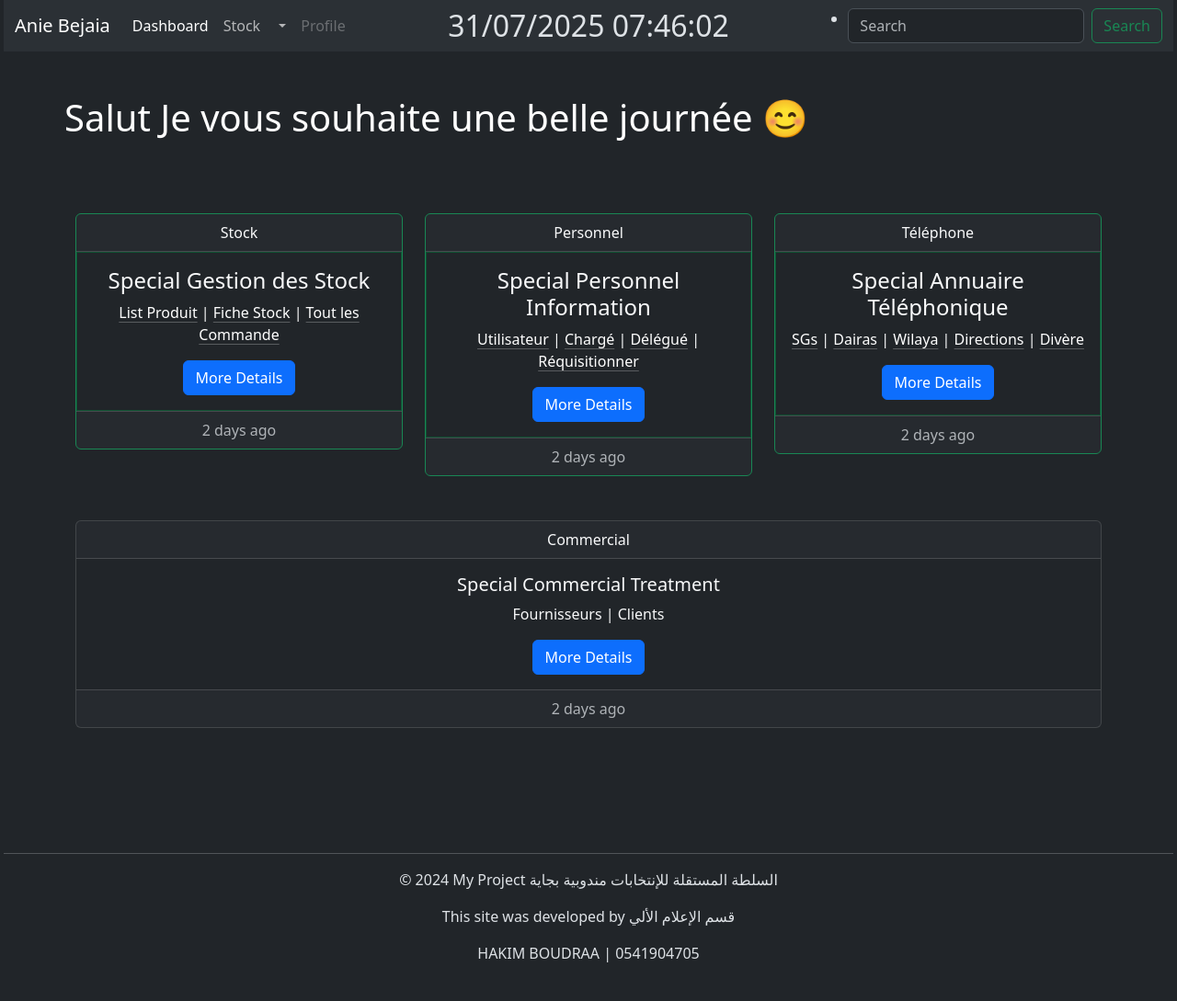
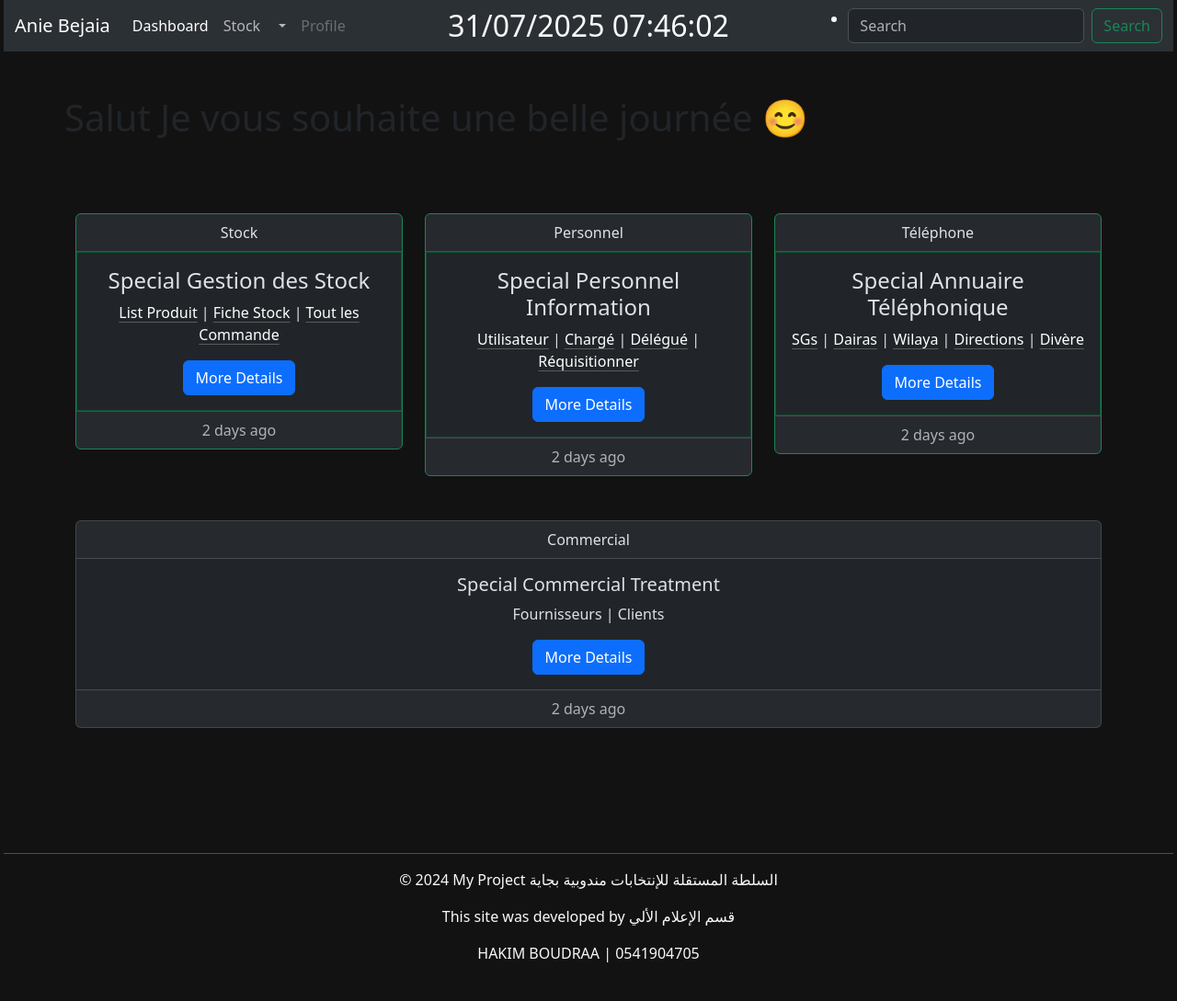
Before and after one commit to hboudraa/Invontary-master-user, a Django app: page / in a window 1280 px wide. Shown: the whole page at 92% size. Run offline with Django 5.2, Linux system fonts and the light colour scheme.

Commit message:
add options

```diff
--- /dev/null
+++ b/INVENTORY/PersonalApp/templatetags/phone_filters.py
@@ -0,0 +1,80 @@
+from django import template
+import re
+
+register = template.Library()
+
+
+@register.filter
+def format_phone(phone_number):
+    """
+    Format phone number from '0541904705' to '05-41-90-47-05'
+
+    Args:
+        phone_number: String or integer phone number
+
+    Returns:
+        Formatted phone number string
+    """
+    if not phone_number:
+        return phone_number
+
+    # Convert to string and remove any existing formatting
+    phone_str = str(phone_number).replace('-', '').replace(' ', '').replace('(', '').replace(')', '')
+
+    # Remove any non-digit characters except leading +
+    phone_str = re.sub(r'[^\d+]', '', phone_str)
+
+    # Handle different phone number formats
+    if len(phone_str) == 10 and phone_str.startswith('0'):
+        # Format: 0541904705 -> 05-41-90-47-05
+        return f"{phone_str[:2]}-{phone_str[2:4]}-{phone_str[4:6]}-{phone_str[6:8]}-{phone_str[8:]}"
+    elif len(phone_str) == 11 and phone_str.startswith('05'):
+        # Handle case where 0 might be missing: 541904705 -> 05-41-90-47-05
+        return f"0{phone_str[0]}-{phone_str[1:3]}-{phone_str[3:5]}-{phone_str[5:7]}-{phone_str[7:]}"
+    elif len(phone_str) == 9:
+        # Handle case where leading 0 is missing: 541904705 -> 05-41-90-47-05
+        return f"0{phone_str[0]}-{phone_str[1:3]}-{phone_str[3:5]}-{phone_str[5:7]}-{phone_str[7:]}"
+
+    return phone_number  # Return original if format doesn't match
+
+
+@register.filter
+def format_phone_display(phone_number):
+    """
+    Alternative formatting for display with parentheses
+    Format: 0541904705 -> (054) 190-47-05
+    """
+    if not phone_number:
+        return phone_number
+
+    phone_str = str(phone_number).replace('-', '').replace(' ', '').replace('(', '').replace(')', '')
+    phone_str = re.sub(r'[^\d]', '', phone_str)
+
+    if len(phone_str) == 10 and phone_str.startswith('0'):
+        return f"({phone_str[:3]}) {phone_str[3:6]}-{phone_str[6:8]}-{phone_str[8:]}"
+    elif len(phone_str) == 9:
+        return f"(0{phone_str[0:2]}) {phone_str[2:5]}-{phone_str[5:7]}-{phone_str[7:]}"
+
+    return phone_number
+
+
+@register.filter
+def format_phone_international(phone_number, country_code='+972'):
+    """
+    Format phone number with international country code
+    Format: 0541904705 -> +972-54-190-47-05
+    """
+    if not phone_number:
+        return phone_number
+
+    phone_str = str(phone_number).replace('-', '').replace(' ', '').replace('(', '').replace(')', '')
+    phone_str = re.sub(r'[^\d]', '', phone_str)
+
+    if len(phone_str) == 10 and phone_str.startswith('0'):
+        # Remove leading 0 for international format
+        phone_str = phone_str[1:]
+        return f"{country_code}-{phone_str[:2]}-{phone_str[2:5]}-{phone_str[5:7]}-{phone_str[7:]}"
+    elif len(phone_str) == 9:
+        return f"{country_code}-{phone_str[:2]}-{phone_str[2:5]}-{phone_str[5:7]}-{phone_str[7:]}"
+
+    return phone_number
--- a/INVENTORY/PersonalApp/views.py
+++ b/INVENTORY/PersonalApp/views.py
@@ -22,6 +22,7 @@ def charger(request):
     page_number = request.GET.get("page")
     page_obj = paginator.get_page(page_number)
     return render(request, 'charger.html', {
+        'list_charge' : list_charge,
         'page_obj': page_obj
     })
 
--- a/INVENTORY/StockApp/templates/home.html
+++ b/INVENTORY/StockApp/templates/home.html
@@ -2,14 +2,14 @@
 {% block title %}Dashboard | DW-06{% endblock %}
 {% block content %}
 <br><br>
-<h1>Salut {{ user.username | capfirst }} Je vous souhaite une belle journée 😊</h1>
+<h1 class="text-dark">Salut {{ user.username | capfirst }} Je vous souhaite une belle journée 😊</h1>
 <br>
 <br>
 <br>
-<div class="container text-center text-light">
+<div class="container text-center">
   <div class="row row-cols-3">
     <div class="col">
-      <div class="card text-center text-light border border-success">
+      <div class="card text-center border border-success">
         <div class="card-header">
           Stock
         </div>
@@ -34,7 +34,7 @@
       </div>
     </div>
     <div class="col">
-      <div class="card text-center text-light border border-success">
+      <div class="card text-center border border-success">
         <div class="card-header">
           Personnel
         </div>
@@ -57,7 +57,7 @@
       </div>
     </div>
     <div class="col">
-      <div class="card text-center text-light border border-success">
+      <div class="card text-center border border-success">
         <div class="card-header">
           Téléphone
         </div>
@@ -85,7 +85,7 @@
   <br>
   <br>
     <div class="col">
-      <div class="card text-center text-light">
+      <div class="card text-center">
         <div class="card-header">
           Commercial
         </div>
--- a/INVENTORY/templates/base.html
+++ b/INVENTORY/templates/base.html
@@ -12,6 +12,25 @@
       rel="stylesheet"
     />
   </head>
+  <style>
+  body {
+    background-color: #121212 !important;
+    color: #f8f9fa !important;
+  }
+
+  .table, .table th, .table td {
+    color: #f8f9fa !important;
+  }
+
+  a {
+    color: #0d6efd;
+  }
+
+  a:hover {
+    color: #66b2ff;
+  }
+</style>
+
   <body class="container-fluid px-1">
     <header>{% include 'navbar.html' %}</header>
 <!-- ✅ Toast Container -->
@@ -36,7 +55,7 @@
   });
 </script>
 {% block scripts %}{% endblock %}
-    <main class="container-lg text-white px-0">{% block content %}{% endblock %}</main>
+    <main class="container-lg px-0">{% block content %}{% endblock %}</main>
     <footer>{% include 'footer.html' %}</footer>
     <!-- Bootstrap JavaScript and Popper.js -->
     <script src="https://cdn.jsdelivr.net/npm/bootstrap@5.3.0-alpha3/dist/js/bootstrap.bundle.min.js"></script>
```
Also changed, not shown: INVENTORY/PersonalApp/templates/charger.html (+4 -3 lines), INVENTORY/StockApp/templates/list_products.html (+3 -4 lines), INVENTORY/PersonalApp/models.py (line endings or trailing spaces), INVENTORY/PersonalApp/templatetags/__init__.py (added), INVENTORY/db.sqlite3.
